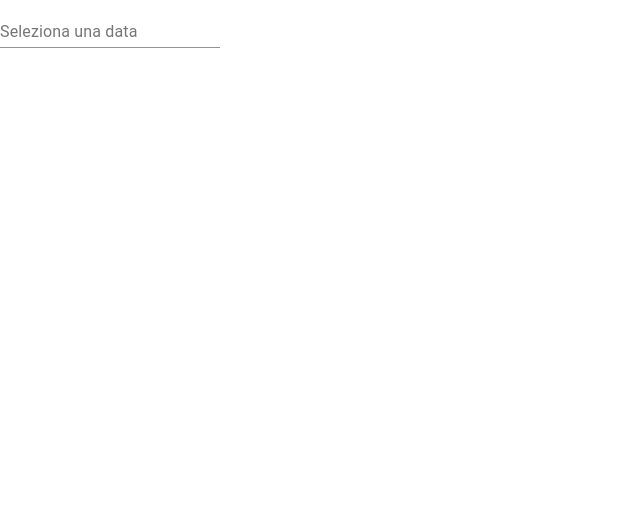
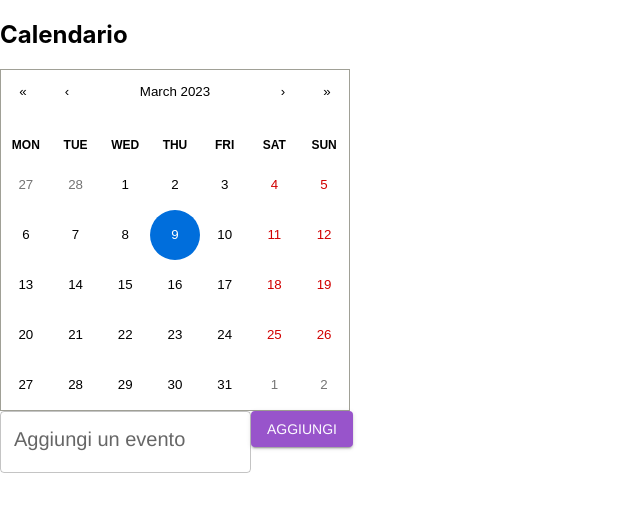
Before and after one commit to MattiaOlia/TaskTracker, a React (Create React App) app in the folder man-dash-app/: page /calander in a window 1280 px wide. Shown: the top 512 px of the page, without its empty margins (0-640 px from the left). Built offline with nearby package versions, Linux system fonts and the light colour scheme.

Commit message:
calander works

```diff
--- a/man-dash-app/package.json
+++ b/man-dash-app/package.json
@@ -4,11 +4,15 @@
   "private": true,
   "dependencies": {
     "@date-io/date-fns": "^2.16.0",
+    "@date-io/dayjs": "^1.3.13",
     "@emotion/react": "^11.10.6",
     "@emotion/styled": "^11.10.6",
     "@material-ui/pickers": "^3.3.10",
+    "@mui/core": "^5.0.0-alpha.54",
     "@mui/icons-material": "^5.11.11",
+    "@mui/lab": "^5.0.0-alpha.123",
     "@mui/material": "^5.11.11",
+    "@mui/styles": "^5.11.13",
     "@mui/x-data-grid": "^6.0.1",
     "@mui/x-date-pickers": "^6.0.2",
     "@mui/x-date-pickers-pro": "^6.0.1",
@@ -22,6 +26,7 @@
     "luxon": "^3.3.0",
     "moment": "^2.29.4",
     "react": "^18.2.0",
+    "react-calendar": "^4.0.0",
     "react-dom": "^18.2.0",
     "react-router-dom": "^6.9.0",
     "react-scripts": "5.0.1",
--- a/man-dash-app/src/components/Hero.js
+++ b/man-dash-app/src/components/Hero.js
@@ -1,6 +1,6 @@
 import React from 'react'
 
-export function Hero() {
+export  function Hero() {
     return (
         <div><h1>hero work</h1></div>
     )
--- a/man-dash-app/src/pages/CalanderPage.js
+++ b/man-dash-app/src/pages/CalanderPage.js
@@ -1,33 +1,95 @@
-import React, { useState } from 'react';
-import { DatePicker, MuiPickersUtilsProvider } from '@material-ui/pickers';
-import DateFnsUtils from '@date-io/date-fns';
+import React, { useState } from "react";
+import Calendar from "react-calendar";
+import "react-calendar/dist/Calendar.css";
+import { ThemeProvider } from '@mui/material/styles';
+import theme from '../theme';
+import TextField from '@mui/material/TextField';
+import Button from '@mui/material/Button';
 
-function Calendario() {
-  const [selectedDate, setSelectedDate] = useState(null);
+function MyCalendar() {
+  const [selectedDate, setSelectedDate] = useState(new Date());
+  const [eventText, setEventText] = useState('');
+  const [events, setEvents] =useState([])
 
-  const handleDateChange = (date) => {
+  const handleDateClick = (date) => {
     setSelectedDate(date);
   };
 
+  const handleEventAdd = () => {
+    const eventData = {
+      date: selectedDate,
+      text: eventText,
+    };
+    setEvents([...events, eventData]);
+    setEventText("");
+
+    console.log(eventData);
+  };
+
+  const eventsM = events
+  .filter((event) => event.date.toDateString() === selectedDate.toDateString())
+  .map((event, i) => (
+    <div key={i}>
+      {i === 0 && <h3>{event.date.toLocaleDateString()}</h3>}
+      <p>{event.text}</p>
+    </div>
+  ));
+
   return (
-    <MuiPickersUtilsProvider utils={DateFnsUtils}>
-      <DatePicker
-        value={selectedDate}
-        onChange={handleDateChange}
-        label="Seleziona una data"
-        animateYearScrolling
+    <ThemeProvider theme={theme}>
+      <div className="calendar">
+        <h2>Calendario</h2>
+        <Calendar
+          value={selectedDate}
+          onClickDay={handleDateClick}
+
+          tileClassName={({ date, view }) => {
+            const hasEvent = events.some((event) =>
+              event.date.toDateString() === date.toDateString()
+            );
+            return view === "month" && hasEvent ? "has-event" : "";
+          }}
+        />
+        <style>
+{`
+abbr[title] {
+ text-decoration: none;
+}
+
+
+  .react-calendar__tile{
+    background-color: "white";
+    border-radius:50%;
+    width: 50px;
+    height: 50px;
+  }
+  .has-event {
+    background-color: green
+  }
+
+`}</style>
+      <div>
+      <TextField
+        label="Aggiungi un evento"
+        variant="outlined"
+        value={eventText}
+        onChange={(event) => setEventText(event.target.value)}
       />
-      {selectedDate && (
-        <div style={{ marginTop: '16px' }}>
-          <p>Data selezionata: {selectedDate.toLocaleDateString()}</p>
-          <p>Budge per la data selezionata</p>
-        </div>
-      )}
-    </MuiPickersUtilsProvider>
+      <Button variant="contained" onClick={handleEventAdd}>Aggiungi</Button>
+    </div>
+
+     {eventsM}
+      </div>
+    </ThemeProvider>
   );
 }
 
-export default Calendario;
+export default MyCalendar
+
+
+
+
+
 
 
 
```
Also changed, not shown: 2 other files (tests, documents, lock files or other folders).
